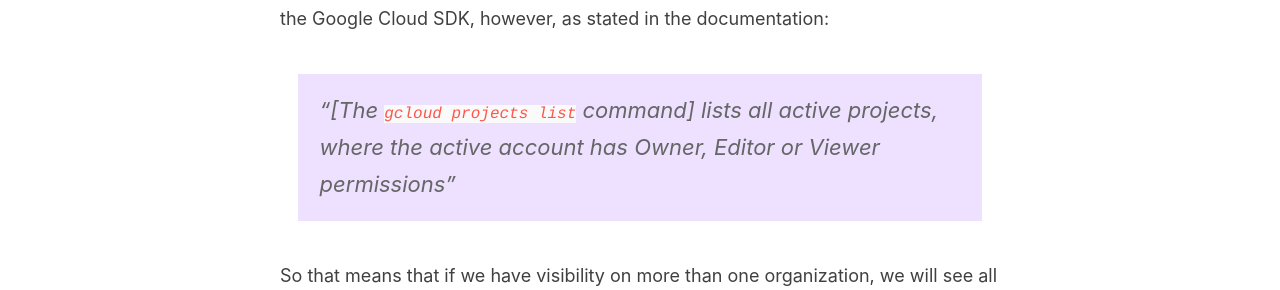
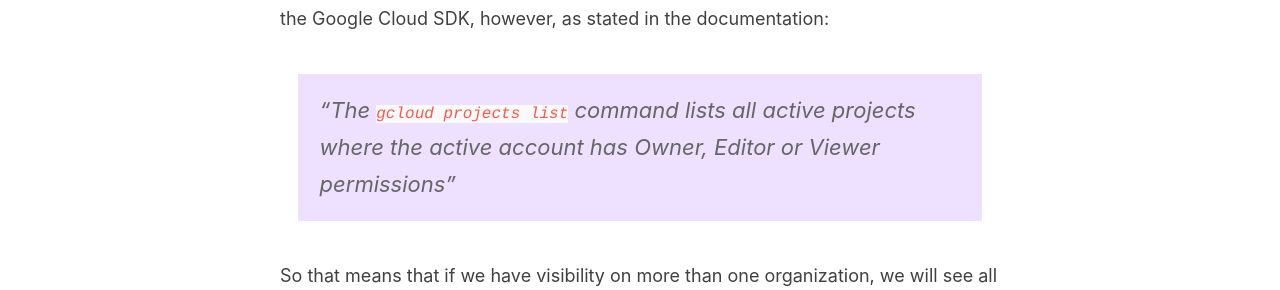
Before and after one commit to joangro/joangro.github.io, a Jekyll site: the page built from _posts/2020-02-03-resource-manager-list-all-projects.md, in a window 1280 px wide and 900 px high, scrolled down 675 px. Shown: the part 163-453 px from the top of the window. Built offline with Jekyll 4.4.1, drawn with Linux system fonts in a browser that asks for light colours.

```diff
--- a/_posts/2020-02-03-resource-manager-list-all-projects.md
+++ b/_posts/2020-02-03-resource-manager-list-all-projects.md
@@ -16,7 +16,7 @@ Although the API has all of the needed features to manage our projects via a RES
 
 There is a command that seems to help here, which is the [`gcloud projects list`](https://cloud.google.com/sdk/gcloud/reference/projects/list) on the Google Cloud SDK, however, as stated in the documentation:
 
-> "*[The `gcloud projects list` command]* lists all active projects, where the active account has Owner, Editor or Viewer permissions"
+> "The `gcloud projects list` command lists all active projects where the active account has Owner, Editor or Viewer permissions"
 
 So that means that if we have visibility on more than one organization, we will see all the projects on the same list no matter on which organization they are.
 
```
